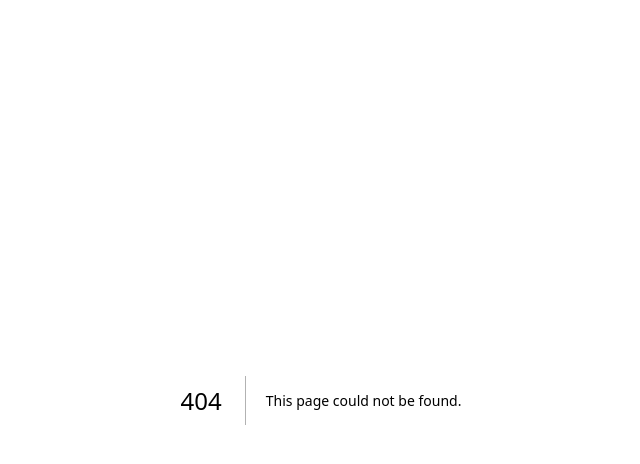
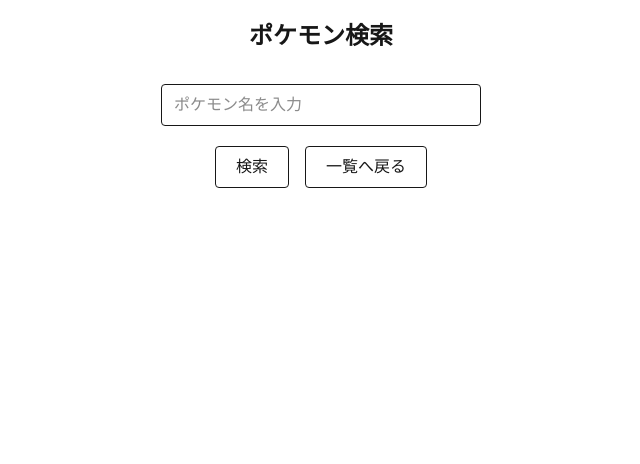
Before and after one commit to yuto-suzuki-dev/pokemon-zukan-original, a Next.js app: page /search in a window 1280 px wide. Before the commit this address had no page. Shown: the top 464 px of the page, without its empty margins (319-959 px from the left). Built offline with nearby package versions, Linux system fonts and the light colour scheme.

Commit message:
feat: 検索画面を作成

```diff
--- a/app/page.tsx
+++ b/app/page.tsx
@@ -122,7 +122,11 @@
       {/* Main部分 */}
 
       {/* 検索ボタン */}
-      <button className="block py-2 w-20 border mb-5 bg-gray-50 mx-auto hover:bg-gray-100 cursor-pointer">検索する</button>
+      <Link href="/search">
+        <button className="block py-2 w-20 border mb-5 bg-gray-50 mx-auto hover:bg-gray-100 cursor-pointer">
+          検索する
+        </button>
+      </Link>
 
       {/* ポケモンのカード表示するエリア全体 */}
       <div className="grid grid-cols-3 gap-6 w-full max-w-[1200px] mx-auto">
--- /dev/null
+++ b/app/search/page.tsx
@@ -0,0 +1,27 @@
+export default function SearchPage() {
+  return (
+    <>
+      <h1 className="font-bold text-2xl text-center mt-5">
+        ポケモン検索
+      </h1>
+
+      <div className="flex justify-center mt-8">
+        <input
+          type="text"
+          placeholder="ポケモン名を入力"
+          className="border rounded px-3 py-2 w-80"
+        />
+      </div>
+
+      <div className="flex justify-center gap-4 mt-5">
+        <button className="border rounded px-5 py-2 hover:bg-gray-100 cursor-pointer">
+          検索
+        </button>
+
+        <button className="border rounded px-5 py-2 hover:bg-gray-100 cursor-pointer">
+          一覧へ戻る
+        </button>
+      </div>
+    </>
+  );
+}
```
